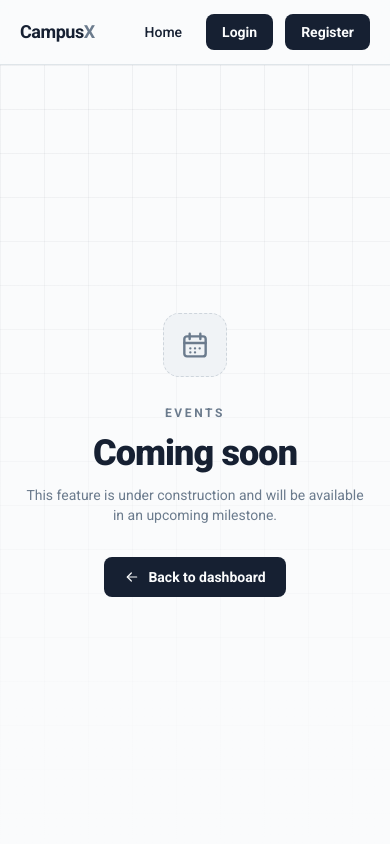
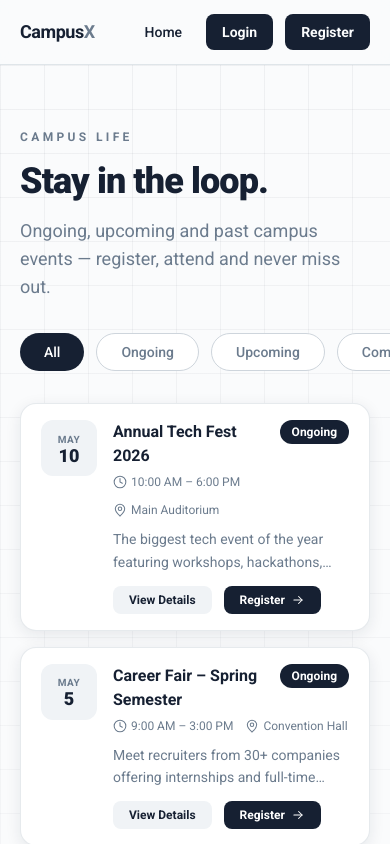
Before and after one commit to Ahnaf181419/CampusX-Web, a React (Vite) app in the folder client/: page /events in a window 390 px wide. Shown: the top 844 px of the page. Built offline with nearby package versions, Linux system fonts and the light colour scheme.

Commit message:
Add event page

```diff
--- a/client/src/App.jsx
+++ b/client/src/App.jsx
@@ -8,6 +8,7 @@ import Faq from "./pages/Faq"
 import Tools from "./pages/Tools"
 import Bus from "./pages/Bus"
 import Notices from "./pages/Notices"
+import Events from "./pages/Events"
 
 export default function App() {
   return (
@@ -23,7 +24,7 @@ export default function App() {
 
         <Route path="/bus" element={<Bus />} />
         <Route path="/notices" element={<Notices icon="bell" name="Notices" />} />
-        <Route path="/events" element={<Placeholder icon="calendar" name="Events" />} />
+        <Route path="/events" element={<Events />} />
         <Route path="/rooms" element={<Placeholder icon="door" name="Room Finder" />} />
         <Route path="/faq" element={<Faq />} />
         <Route path="/lost-found" element={<Placeholder icon="package" name="Lost & Found" />} />
--- /dev/null
+++ b/client/src/pages/Events.jsx
@@ -0,0 +1,268 @@
+import { useState } from "react"
+import { Icon } from "../components/Icons"
+
+const mockEvents = [
+  {
+    id: 1,
+    title: "Annual Tech Fest 2026",
+    date: "May 10, 2026",
+    time: "10:00 AM – 6:00 PM",
+    location: "Main Auditorium",
+    description:
+      "The biggest tech event of the year featuring workshops, hackathons, guest speakers from top tech companies, and hands-on demo booths. Open to all departments.",
+    status: "Ongoing",
+    link: "#",
+  },
+  {
+    id: 2,
+    title: "Career Fair – Spring Semester",
+    date: "May 5, 2026",
+    time: "9:00 AM – 3:00 PM",
+    location: "Convention Hall",
+    description:
+      "Meet recruiters from 30+ companies offering internships and full-time roles. Bring your resume and portfolio.",
+    status: "Ongoing",
+    link: "#",
+  },
+  {
+    id: 3,
+    title: "Blood Donation Drive",
+    date: "Apr 28, 2026",
+    time: "11:00 AM – 4:00 PM",
+    location: "Student Center, Room 204",
+    description:
+      "Organized by the Red Cross Society. All donors receive a certificate and a free health check-up.",
+    status: "Completed",
+    link: null,
+  },
+  {
+    id: 4,
+    title: "Workshop: Intro to Machine Learning",
+    date: "Apr 20, 2026",
+    time: "2:00 PM – 5:00 PM",
+    location: "CS Building, Lab 3",
+    description:
+      "A beginner-friendly workshop covering the basics of ML, regression models, and hands-on Python exercises.",
+    status: "Completed",
+    link: null,
+  },
+  {
+    id: 5,
+    title: "Inter-Department Cricket Tournament",
+    date: "May 15, 2026",
+    time: "3:00 PM – 7:00 PM",
+    location: "University Sports Complex",
+    description:
+      "Round-robin matches between department teams. Cheer for your department and enjoy the finals with prizes.",
+    status: "Upcoming",
+    link: "#",
+  },
+  {
+    id: 6,
+    title: "Seminar: Cloud Computing & DevOps",
+    date: "May 20, 2026",
+    time: "10:00 AM – 12:00 PM",
+    location: "Seminar Hall B",
+    description:
+      "Industry experts from AWS and Google Cloud discuss modern cloud architectures and CI/CD pipelines.",
+    status: "Upcoming",
+    link: "#",
+  },
+]
+
+const statusStyle = {
+  Ongoing: "bg-primary text-white",
+  Completed: "bg-surface-alt text-secondary",
+  Upcoming: "bg-priority-mid text-white",
+}
+
+export default function Events() {
+  const [activeFilter, setActiveFilter] = useState("All")
+  const [selectedEvent, setSelectedEvent] = useState(null)
+
+  const filteredEvents = mockEvents.filter((event) => {
+    if (activeFilter === "All") return true
+    return event.status === activeFilter
+  })
+
+  return (
+    <main className="relative min-h-[calc(100vh-4rem)] overflow-hidden">
+      <div className="blueprint-grid absolute inset-0" aria-hidden="true"></div>
+      <div
+        className="absolute inset-0 bg-gradient-to-b from-transparent to-background"
+        aria-hidden="true"
+      ></div>
+
+      <div className="relative mx-auto max-w-3xl px-5 py-16">
+        <p className="rise-in text-xs font-bold uppercase tracking-[0.28em] text-secondary">
+          Campus Life
+        </p>
+
+        <h1 className="rise-in mt-4 text-4xl font-black tracking-tight sm:text-5xl">
+          Stay in the loop.
+        </h1>
+
+        <p className="rise-in mt-4 max-w-xl text-lg text-secondary">
+          Ongoing, upcoming and past campus events — register, attend and never
+          miss out.
+        </p>
+
+        <div className="rise-in mt-8 flex gap-3">
+          {["All", "Ongoing", "Upcoming", "Completed"].map((filter) => (
+            <button
+              key={filter}
+              type="button"
+              onClick={() => setActiveFilter(filter)}
+              className={`rounded-full px-6 py-2 text-sm font-medium transition-all ${
+                activeFilter === filter
+                  ? "bg-primary text-white"
+                  : "border border-muted bg-white text-secondary hover:bg-surface"
+              }`}
+            >
+              {filter}
+            </button>
+          ))}
+        </div>
+
+        <div className="mt-8 space-y-4">
+          {filteredEvents.length > 0 ? (
+            filteredEvents.map((event, index) => (
+              <div
+                key={event.id}
+                className={`rise-in overflow-hidden rounded-2xl border border-muted/50 bg-white shadow-[0_4px_16px_rgb(22_32_50/0.09)]`}
+                style={{ animationDelay: `${index * 0.05}s` }}
+              >
+                <div className="flex items-start gap-4 px-5 py-4">
+                  <div className="flex h-14 w-14 shrink-0 flex-col items-center justify-center rounded-xl bg-surface">
+                    <span className="text-[10px] font-bold uppercase tracking-wider text-secondary">
+                      {event.date.split(" ")[0]}
+                    </span>
+                    <span className="text-lg font-black leading-none text-primary">
+                      {event.date.split(" ")[1].replace(",", "")}
+                    </span>
+                  </div>
+
+                  <div className="min-w-0 flex-1">
+                    <div className="flex items-start justify-between gap-3">
+                      <h2 className="text-base font-bold">{event.title}</h2>
+                      <span
+                        className={`shrink-0 rounded-full px-3 py-1 text-xs font-semibold ${statusStyle[event.status]}`}
+                      >
+                        {event.status}
+                      </span>
+                    </div>
+
+                    <div className="mt-1.5 flex flex-wrap items-center gap-3 text-xs text-secondary">
+                      <span className="flex items-center gap-1">
+                        <Icon name="clock" className="h-3.5 w-3.5" />
+                        {event.time}
+                      </span>
+                      <span className="flex items-center gap-1">
+                        <Icon name="mapPin" className="h-3.5 w-3.5" />
+                        {event.location}
+                      </span>
+                    </div>
+
+                    <p className="mt-2.5 line-clamp-2 text-sm leading-relaxed text-secondary">
+                      {event.description}
+                    </p>
+
+                    <div className="mt-3 flex items-center gap-3">
+                      <button
+                        type="button"
+                        onClick={() => setSelectedEvent(event)}
+                        className="rounded-lg bg-surface px-4 py-1.5 text-xs font-semibold text-primary transition-colors hover:bg-surface-alt"
+                      >
+                        View Details
+                      </button>
+                      {event.link && (
+                        <a
+                          href={event.link}
+                          target="_blank"
+                          rel="noopener noreferrer"
+                          className="flex items-center gap-1.5 rounded-lg bg-primary px-4 py-1.5 text-xs font-semibold text-white transition-opacity hover:opacity-90"
+                        >
+                          Register
+                          <Icon name="arrowRight" className="h-3.5 w-3.5" />
+                        </a>
+                      )}
+                    </div>
+                  </div>
+                </div>
+              </div>
+            ))
+          ) : (
+            <div className="mt-10 text-center text-secondary">
+              No events in this category.
+            </div>
+          )}
+        </div>
+      </div>
+
+      {selectedEvent && (
+        <div
+          className="fixed inset-0 z-50 flex items-center justify-center bg-black/40 px-4 backdrop-blur-sm"
+          onClick={() => setSelectedEvent(null)}
+        >
+          <div
+            className="w-full max-w-sm rounded-2xl bg-white p-6 shadow-xl"
+            onClick={(e) => e.stopPropagation()}
+          >
+            <div className="flex items-start justify-between">
+              <h2 className="text-[19px] font-semibold text-primary">
+                {selectedEvent.title}
+              </h2>
+              <span
+                className={`rounded-full px-4 py-1 text-xs font-semibold ${statusStyle[selectedEvent.status]}`}
+              >
+                {selectedEvent.status}
+              </span>
+            </div>
+
+            <div className="mt-2 flex flex-wrap gap-3 text-sm text-secondary">
+              <span className="flex items-center gap-1">
+                <Icon name="calendar" className="h-4 w-4" />
+                {selectedEvent.date}
+              </span>
+              <span className="flex items-center gap-1">
+                <Icon name="clock" className="h-4 w-4" />
+                {selectedEvent.time}
+              </span>
+              <span className="flex items-center gap-1">
+                <Icon name="mapPin" className="h-4 w-4" />
+                {selectedEvent.location}
+              </span>
+            </div>
+
+            <hr className="my-4 border-muted/50" />
+
+            <p className="mb-6 text-[15px] leading-relaxed text-secondary">
+              {selectedEvent.description}
+            </p>
+
+            <div className="flex gap-3">
+              {selectedEvent.link && (
+                <a
+                  href={selectedEvent.link}
+                  target="_blank"
+                  rel="noopener noreferrer"
+                  className="flex flex-1 items-center justify-center gap-2 rounded-xl bg-primary py-3 text-sm font-medium text-white transition-opacity hover:opacity-90"
+                >
+                  Register
+                  <Icon name="arrowRight" className="h-4 w-4" />
+                </a>
+              )}
+              <button
+                type="button"
+                onClick={() => setSelectedEvent(null)}
+                className="flex-1 rounded-xl border border-muted py-3 text-sm font-medium text-secondary transition-colors hover:bg-surface"
+              >
+                Close
+              </button>
+            </div>
+          </div>
+        </div>
+      )}
+    </main>
+  )
+}
```
